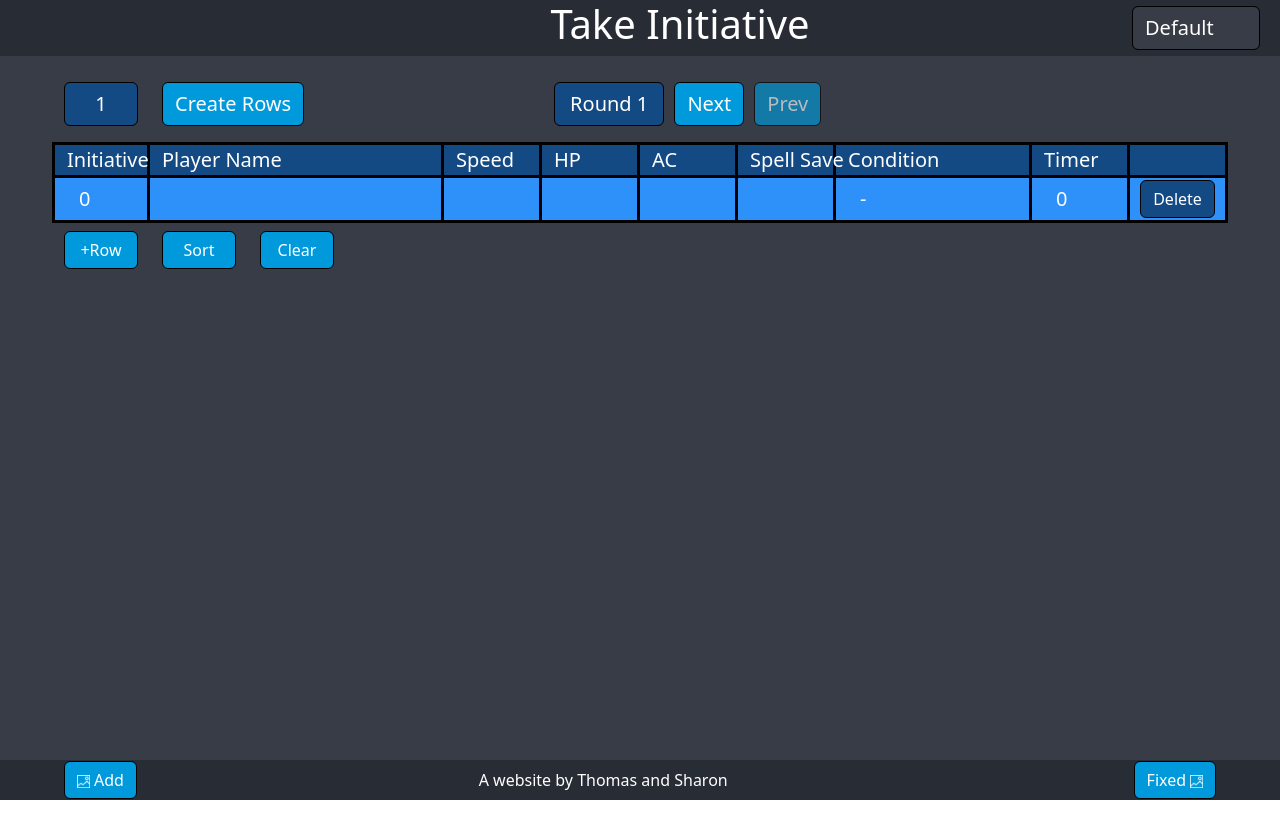
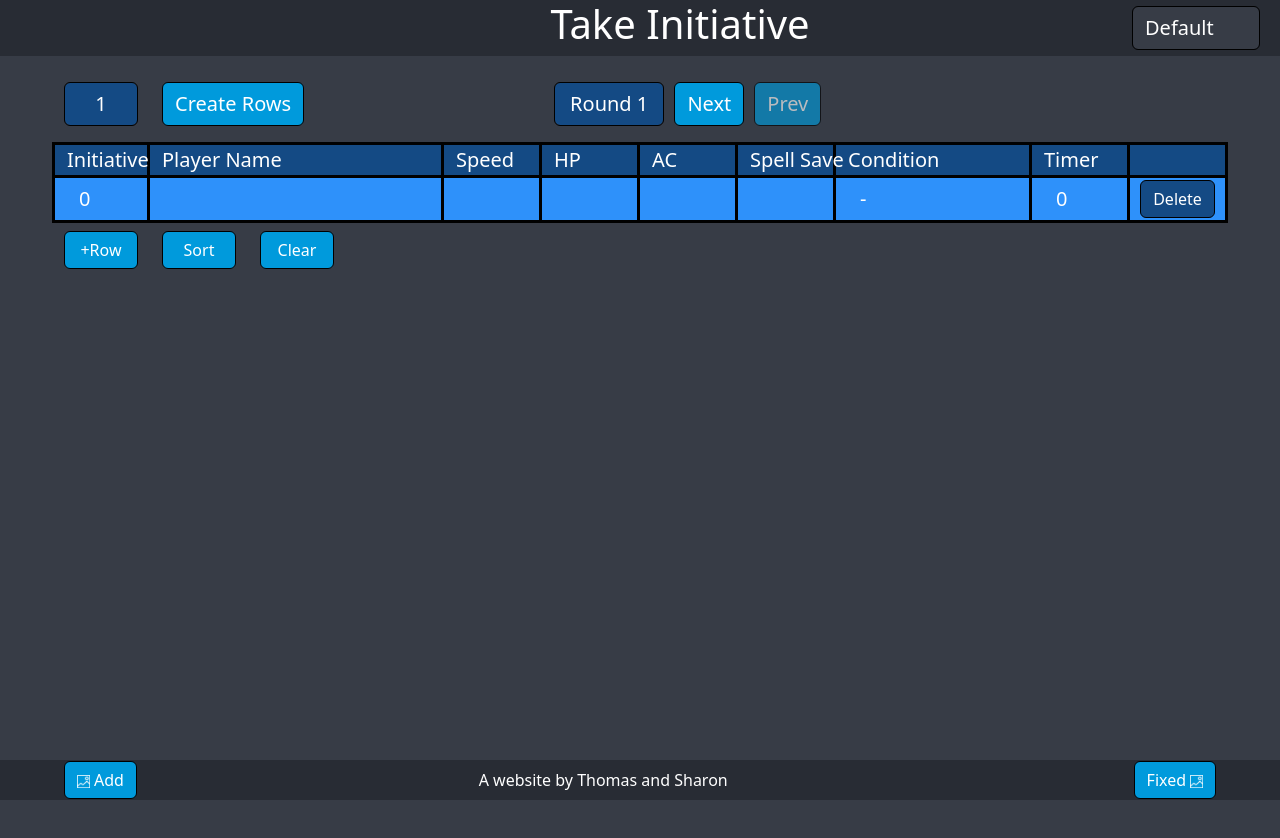
Before and after one commit to ThomasVersaevel/initiative-tracker, a React (Create React App) app: page / in a window 1280 px wide. Shown: the top 838 px of the page. Before the commit the page ends 800 px from the top, so only its background shows below. Built offline with nearby package versions, Linux system fonts and the light colour scheme.

Commit message:
Add overflow-y to fix white space on large page

```diff
--- a/src/App.css
+++ b/src/App.css
@@ -187,6 +187,7 @@
   align-items: center;
   position: fixed;
   width: 100%;
+  bottom: 0;
 }
 
 .footer-text {
@@ -252,13 +253,16 @@ input[type="file"]::file-selector-button:hover {
 
 .App-body {
   background-color: var(--main);
-  min-height: 88vh;
+  min-height: 100vh;
+  top: 6vh;
   color: var(--mainText);
   padding-left: 5%;
   padding-right: 5%;
   font-size: 20px;
   text-align: left;
   padding-top: 2%;
+  overflow-y: scroll;
+  overflow-y: hidden;
 }
 
 .App-link {
```
